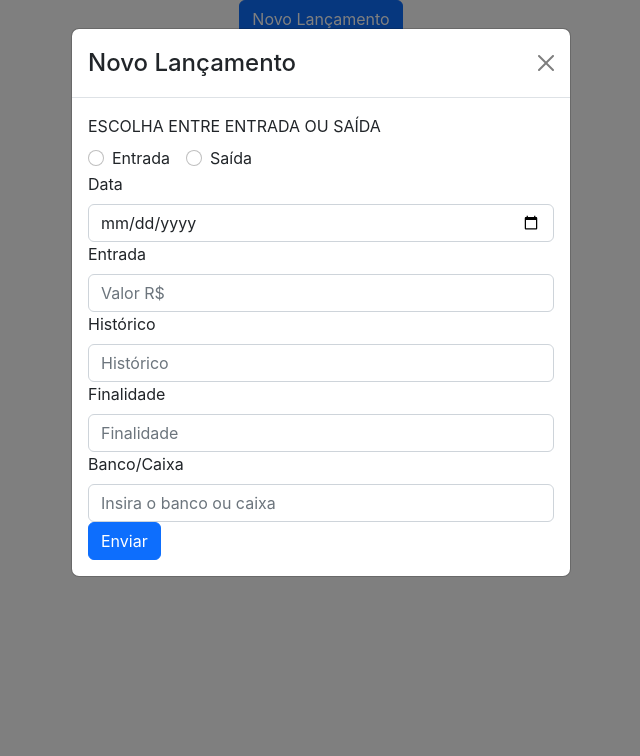
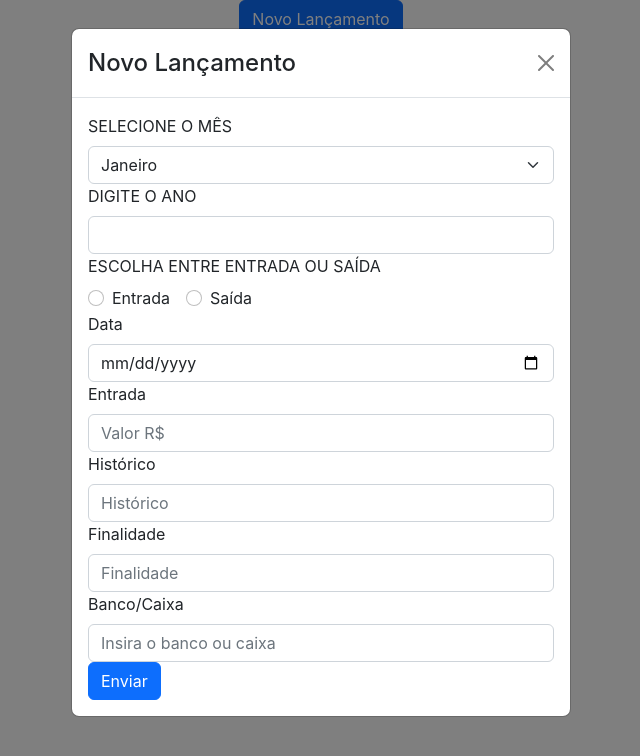
Before and after one commit to jonathasfrsantos/IBCNM_FRONT_RJS, a React (Create React App) app: page / in a window 1280 px wide. Both pictures are taken after a click on the button "Novo Lançamento". Shown: the top 756 px of the page, without its empty margins (319-959 px from the left). Built offline with nearby package versions, Linux system fonts and the light colour scheme.

Commit message:
list month, year choice on mainForm

```diff
--- a/src/forms/MainForm.js
+++ b/src/forms/MainForm.js
@@ -1,7 +1,8 @@
 import React, { useState } from "react";
-import { Form, Button,  Modal, ModalBody } from "react-bootstrap";
+import { Form, Button, Modal, ModalBody } from "react-bootstrap";
+import months from "../utils/monthsNames";
 
-export function MainForm({show, close}) {
+export function MainForm({ show, close }) {
   const [lancamento, setLancamento] = useState({
     id: "",
     data: "",
@@ -12,13 +13,15 @@ export function MainForm({show, close}) {
     bancoCaixa: "",
   });
 
-  const [tipoMovimento, setTipoMovimento] = useState("");
 
 
+  const [tipoMovimento, setTipoMovimento] = useState("");
 
   const handleChange = (e) => {
     setLancamento({ ...lancamento, [e.target.name]: e.target.value });
   };
+
+
 
   const handleSubmit = (event) => {
     event.preventDefault();
@@ -27,12 +30,32 @@ export function MainForm({show, close}) {
   };
 
   return (
+    <>
       <div>
         <Modal show={show} onHide={close}>
           <Modal.Header closeButton>
             <Modal.Title> Novo Lançamento </Modal.Title>
           </Modal.Header>
           <ModalBody>
+            <Form.Label>SELECIONE O MÊS</Form.Label>
+            <Form.Select
+              className="month-select"
+              name="month"
+              onChange={handleChange}
+            >
+              {months.map((month, index) => (
+                <option key={index} value={index + 1}>
+                  {month}
+                </option>
+              ))}
+            </Form.Select>
+            <Form.Label> DIGITE O ANO</Form.Label>
+            <Form.Control
+              type="text"
+              maxLength={4}
+              name="year"
+              onChange={handleChange}
+            />
             <Form.Group controlId="formGroupTipoMovimento">
               <Form.Label>ESCOLHA ENTRE ENTRADA OU SAÍDA</Form.Label>
               <div>
@@ -113,9 +136,9 @@ export function MainForm({show, close}) {
                 Enviar
               </Button>
             </Form>
-
           </ModalBody>
         </Modal>
       </div>
+    </>
   );
 }
--- /dev/null
+++ b/src/utils/monthsNames.js
@@ -0,0 +1,16 @@
+const months = [
+  'Janeiro',
+  'Fevereiro',
+  'Março',
+  'Abril',
+  'Maio',
+  'Junho',
+  'Julho',
+  'Agosto',
+  'Setembro',
+  'Outubro',
+  'Novembro',
+  'Dezembro'
+];
+
+export default months;
```
Lines whose indentation alone changed are shown as unchanged.
